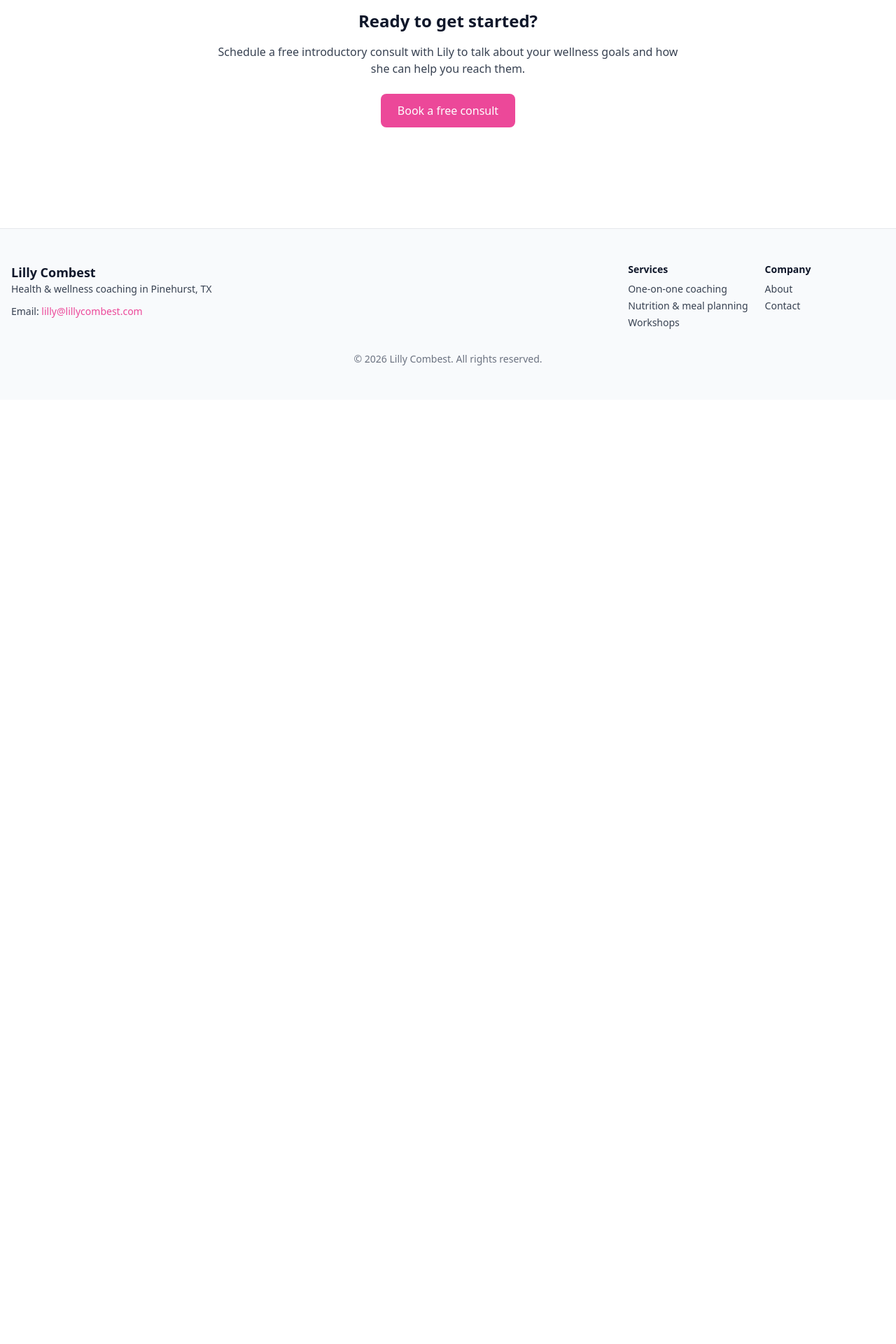
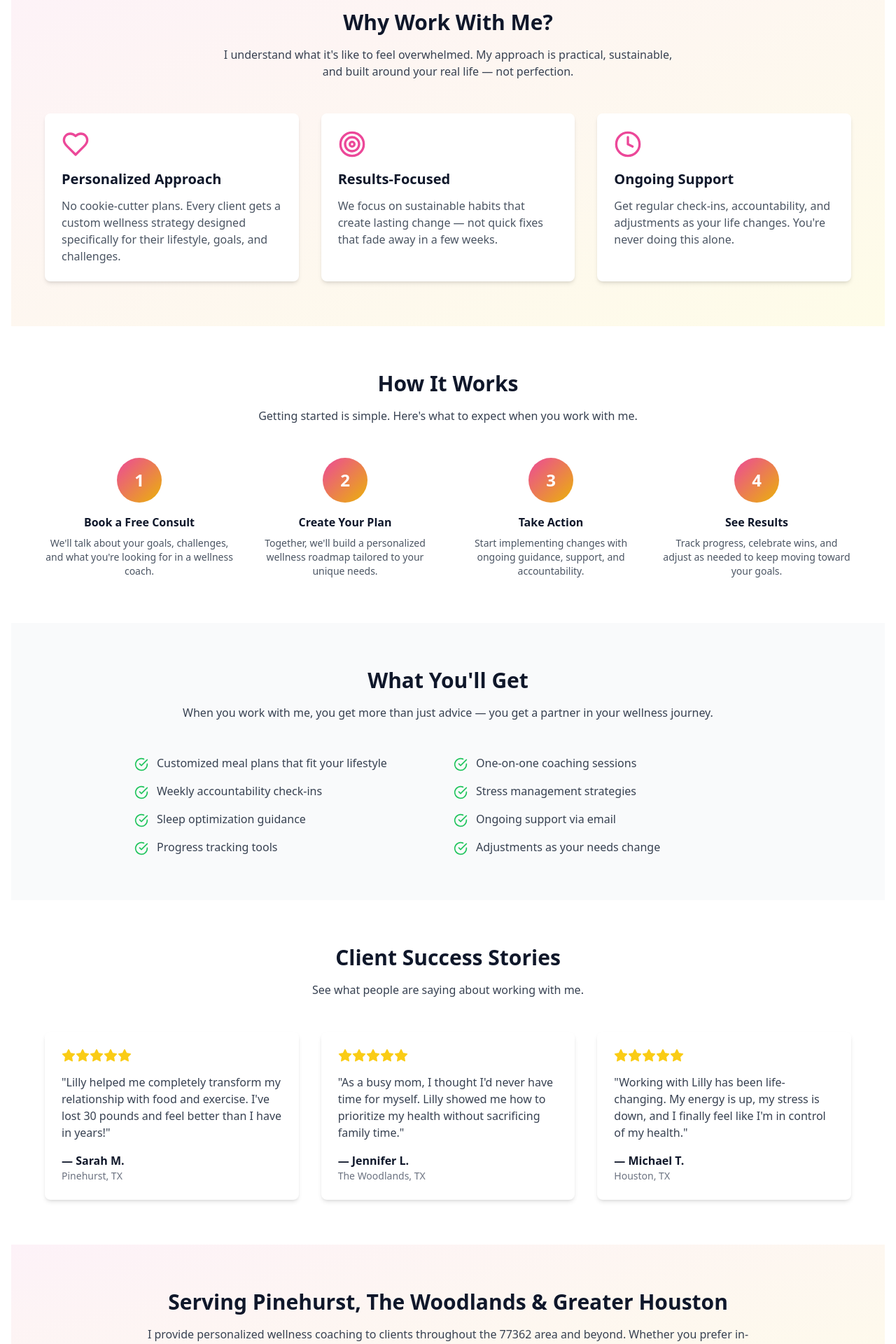
Before and after one commit to ownerofstudio37/lily-combest-website, a Next.js app: page / in a window 1280 px wide. Shown: the part 1180-3100 px from the top of the page at 70% size. Before the commit the page ends 1751 px from the top, so only its background shows below. Built offline with nearby package versions, Linux system fonts and the light colour scheme.

Commit message:
Enhance homepage with comprehensive content sections

```diff
--- a/app/page.tsx
+++ b/app/page.tsx
@@ -1,17 +1,167 @@
 import React from 'react'
 import Hero from './components/Hero'
 import Services from './components/Services'
+import { CheckCircle, Heart, Clock, Target, Star } from 'lucide-react'
 
 export default function HomePage() {
   return (
     <div className="container mx-auto px-4">
       <Hero />
       <Services />
+
+      {/* Why Choose Section */}
+      <section className="py-16 bg-gradient-to-br from-pink-50 to-yellow-50">
+        <div className="max-w-6xl mx-auto">
+          <div className="text-center mb-12">
+            <h2 className="text-3xl font-bold mb-4">Why Work With Me?</h2>
+            <p className="text-gray-700 max-w-2xl mx-auto">I understand what it's like to feel overwhelmed. My approach is practical, sustainable, and built around your real life — not perfection.</p>
+          </div>
+
+          <div className="grid md:grid-cols-3 gap-8">
+            <div className="bg-white p-6 rounded-lg shadow-md">
+              <Heart className="text-pink-500 mb-4" size={40} />
+              <h3 className="text-xl font-semibold mb-3">Personalized Approach</h3>
+              <p className="text-gray-600">No cookie-cutter plans. Every client gets a custom wellness strategy designed specifically for their lifestyle, goals, and challenges.</p>
+            </div>
+
+            <div className="bg-white p-6 rounded-lg shadow-md">
+              <Target className="text-pink-500 mb-4" size={40} />
+              <h3 className="text-xl font-semibold mb-3">Results-Focused</h3>
+              <p className="text-gray-600">We focus on sustainable habits that create lasting change — not quick fixes that fade away in a few weeks.</p>
+            </div>
+
+            <div className="bg-white p-6 rounded-lg shadow-md">
+              <Clock className="text-pink-500 mb-4" size={40} />
+              <h3 className="text-xl font-semibold mb-3">Ongoing Support</h3>
+              <p className="text-gray-600">Get regular check-ins, accountability, and adjustments as your life changes. You're never doing this alone.</p>
+            </div>
+          </div>
+        </div>
+      </section>
+
+      {/* How It Works */}
+      <section className="py-16">
+        <div className="max-w-6xl mx-auto">
+          <div className="text-center mb-12">
+            <h2 className="text-3xl font-bold mb-4">How It Works</h2>
+            <p className="text-gray-700 max-w-2xl mx-auto">Getting started is simple. Here's what to expect when you work with me.</p>
+          </div>
+
+          <div className="grid md:grid-cols-4 gap-6">
+            <div className="text-center">
+              <div className="w-16 h-16 bg-gradient-to-br from-pink-500 to-yellow-500 text-white rounded-full flex items-center justify-center text-2xl font-bold mx-auto mb-4">1</div>
+              <h3 className="font-semibold mb-2">Book a Free Consult</h3>
+              <p className="text-sm text-gray-600">We'll talk about your goals, challenges, and what you're looking for in a wellness coach.</p>
+            </div>
+
+            <div className="text-center">
+              <div className="w-16 h-16 bg-gradient-to-br from-pink-500 to-yellow-500 text-white rounded-full flex items-center justify-center text-2xl font-bold mx-auto mb-4">2</div>
+              <h3 className="font-semibold mb-2">Create Your Plan</h3>
+              <p className="text-sm text-gray-600">Together, we'll build a personalized wellness roadmap tailored to your unique needs.</p>
+            </div>
+
+            <div className="text-center">
+              <div className="w-16 h-16 bg-gradient-to-br from-pink-500 to-yellow-500 text-white rounded-full flex items-center justify-center text-2xl font-bold mx-auto mb-4">3</div>
+              <h3 className="font-semibold mb-2">Take Action</h3>
+              <p className="text-sm text-gray-600">Start implementing changes with ongoing guidance, support, and accountability.</p>
+            </div>
+
+            <div className="text-center">
+              <div className="w-16 h-16 bg-gradient-to-br from-pink-500 to-yellow-500 text-white rounded-full flex items-center justify-center text-2xl font-bold mx-auto mb-4">4</div>
+              <h3 className="font-semibold mb-2">See Results</h3>
+              <p className="text-sm text-gray-600">Track progress, celebrate wins, and adjust as needed to keep moving toward your goals.</p>
+            </div>
+          </div>
+        </div>
+      </section>
+
+      {/* What You'll Get */}
+      <section className="py-16 bg-gray-50">
+        <div className="max-w-4xl mx-auto">
+          <div className="text-center mb-12">
+            <h2 className="text-3xl font-bold mb-4">What You'll Get</h2>
+            <p className="text-gray-700">When you work with me, you get more than just advice — you get a partner in your wellness journey.</p>
+          </div>
+
+          <div className="grid md:grid-cols-2 gap-4">
+            {[
+              'Customized meal plans that fit your lifestyle',
+              'One-on-one coaching sessions',
+              'Weekly accountability check-ins',
+              'Stress management strategies',
+              'Sleep optimization guidance',
+              'Ongoing support via email',
+              'Progress tracking tools',
+              'Adjustments as your needs change'
+            ].map((item, i) => (
+              <div key={i} className="flex items-start gap-3">
+                <CheckCircle className="text-green-500 flex-shrink-0 mt-1" size={20} />
+                <span className="text-gray-700">{item}</span>
+              </div>
+            ))}
+          </div>
+        </div>
+      </section>
+
+      {/* Testimonials */}
+      <section className="py-16">
+        <div className="max-w-6xl mx-auto">
+          <div className="text-center mb-12">
+            <h2 className="text-3xl font-bold mb-4">Client Success Stories</h2>
+            <p className="text-gray-700">See what people are saying about working with me.</p>
+          </div>
+
+          <div className="grid md:grid-cols-3 gap-8">
+            <div className="bg-white p-6 rounded-lg shadow-md">
+              <div className="flex mb-4">
+                {[1, 2, 3, 4, 5].map(n => <Star key={n} className="text-yellow-400 fill-yellow-400" size={20} />)}
+              </div>
+              <p className="text-gray-700 mb-4">"Lilly helped me completely transform my relationship with food and exercise. I've lost 30 pounds and feel better than I have in years!"</p>
+              <p className="font-semibold">— Sarah M.</p>
+              <p className="text-sm text-gray-500">Pinehurst, TX</p>
+            </div>
+
+            <div className="bg-white p-6 rounded-lg shadow-md">
+              <div className="flex mb-4">
+                {[1, 2, 3, 4, 5].map(n => <Star key={n} className="text-yellow-400 fill-yellow-400" size={20} />)}
+              </div>
+              <p className="text-gray-700 mb-4">"As a busy mom, I thought I'd never have time for myself. Lilly showed me how to prioritize my health without sacrificing family time."</p>
+              <p className="font-semibold">— Jennifer L.</p>
+              <p className="text-sm text-gray-500">The Woodlands, TX</p>
+            </div>
+
+            <div className="bg-white p-6 rounded-lg shadow-md">
+              <div className="flex mb-4">
+                {[1, 2, 3, 4, 5].map(n => <Star key={n} className="text-yellow-400 fill-yellow-400" size={20} />)}
+              </div>
+              <p className="text-gray-700 mb-4">"Working with Lilly has been life-changing. My energy is up, my stress is down, and I finally feel like I'm in control of my health."</p>
+              <p className="font-semibold">— Michael T.</p>
+              <p className="text-sm text-gray-500">Houston, TX</p>
+            </div>
+          </div>
+        </div>
+      </section>
+
+      {/* Local SEO Section */}
+      <section className="py-16 bg-gradient-to-br from-pink-50 to-yellow-50">
+        <div className="max-w-4xl mx-auto text-center">
+          <h2 className="text-3xl font-bold mb-4">Serving Pinehurst, The Woodlands & Greater Houston</h2>
+          <p className="text-gray-700 mb-6">I provide personalized wellness coaching to clients throughout the 77362 area and beyond. Whether you prefer in-person sessions or virtual coaching, I'm here to support your health journey.</p>
+          <div className="flex flex-wrap justify-center gap-3 text-sm">
+            {['Pinehurst', 'The Woodlands', 'Tomball', 'Magnolia', 'Spring', 'Conroe', 'Houston'].map(city => (
+              <span key={city} className="bg-white px-4 py-2 rounded-full shadow-sm">{city}</span>
+            ))}
+          </div>
+        </div>
+      </section>
+
+      {/* Final CTA */}
       <section className="py-16">
         <div className="max-w-2xl mx-auto text-center">
-          <h2 className="text-2xl font-semibold mb-4">Ready to get started?</h2>
-          <p className="text-gray-700 mb-6">Schedule a free introductory consult with Lily to talk about your wellness goals and how she can help you reach them.</p>
-          <a href="/contact" className="inline-block bg-[rgb(var(--color-primary))] text-white px-6 py-3 rounded-lg">Book a free consult</a>
+          <h2 className="text-3xl font-bold mb-4">Ready to Transform Your Health?</h2>
+          <p className="text-gray-700 mb-8">Schedule a free introductory consult with me to talk about your wellness goals and how I can help you reach them. No pressure, no sales pitch — just an honest conversation about your health.</p>
+          <a href="/contact" className="inline-block bg-gradient-to-r from-pink-500 to-yellow-500 text-white font-semibold px-8 py-4 rounded-lg text-lg hover:shadow-xl transition">Book Your Free Consult</a>
+          <p className="text-sm text-gray-500 mt-4">📍 Proudly serving Pinehurst, TX 77362 and surrounding areas</p>
         </div>
       </section>
     </div>
```
